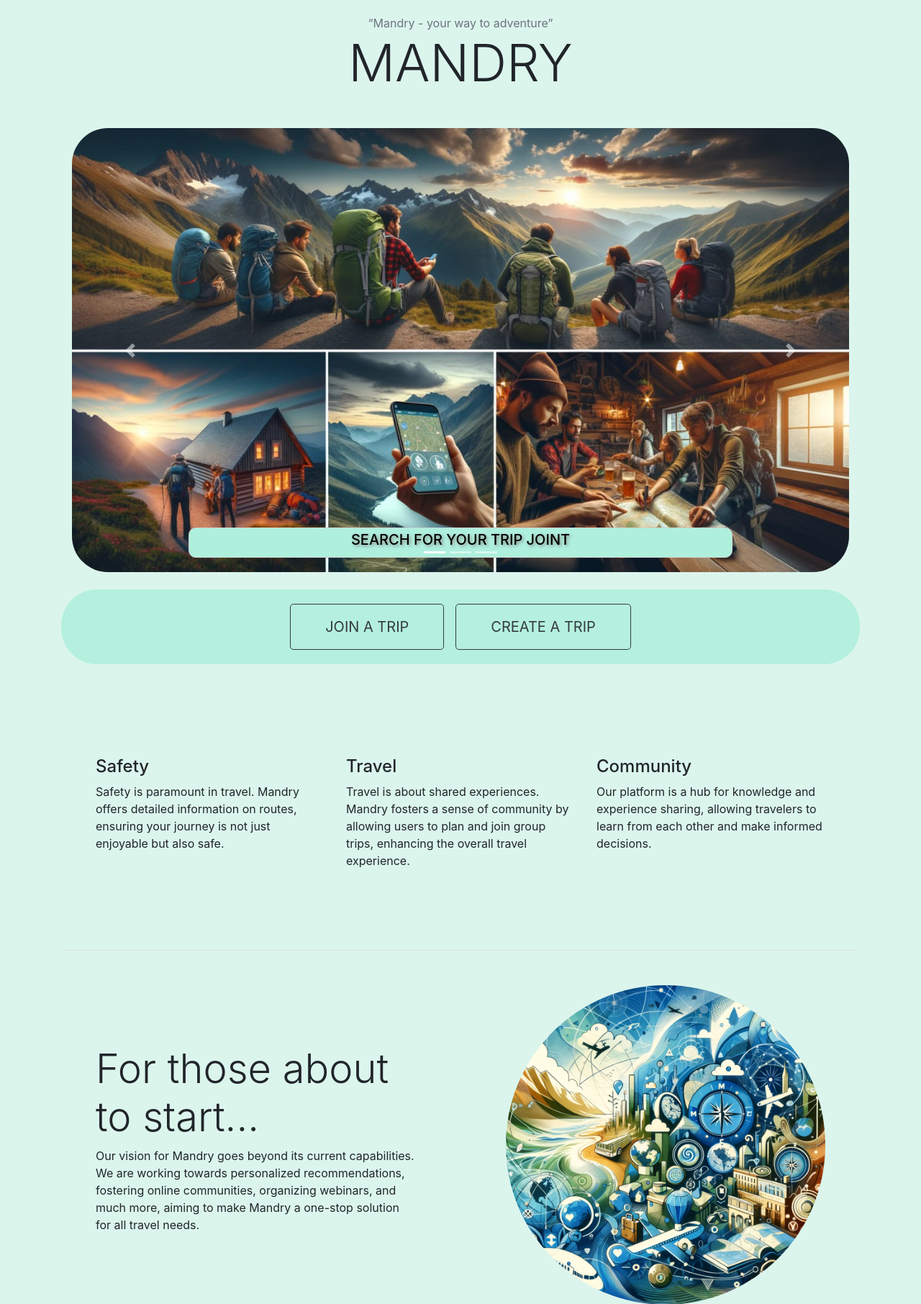
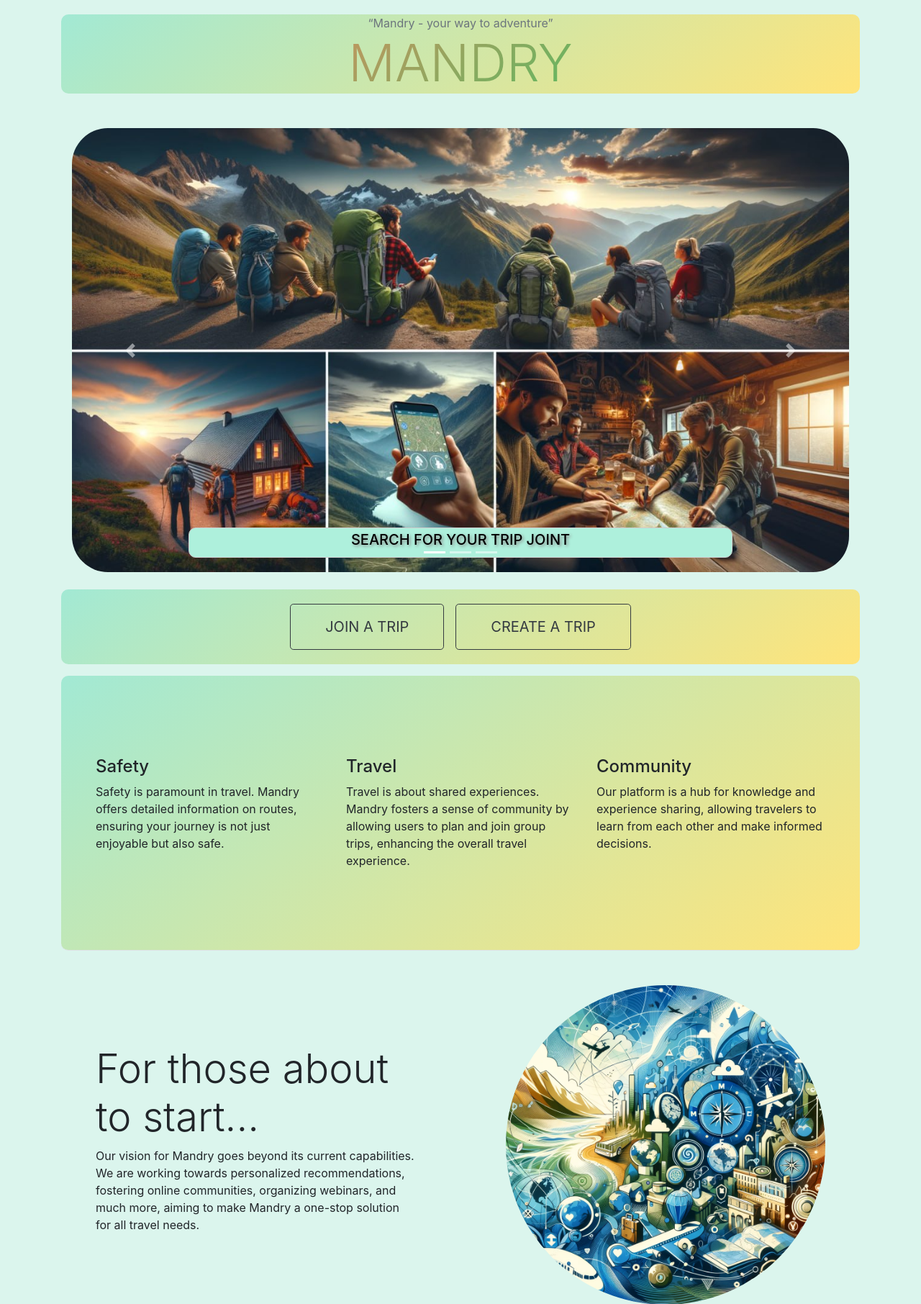
Before and after one commit to yurakuzo/mandry-app, a Django app: page / in a window 1280 px wide. Shown: the part 60-1872 px from the top of the page at 72% size. Run offline with Django 4.2, Linux system fonts and the light colour scheme; parts of the project's set-up code (start-up, migrations or seed data) failed here and were passed over; some libraries are stand-ins or nearby versions.

Commit message:
SUP-61: Updated main page (#40)

```diff
--- a/static/css/styles.css
+++ b/static/css/styles.css
@@ -230,3 +230,25 @@ textarea.form-control, input.form-control {
     border-color: #6c757d;
     color: #fff;
 }
+
+.gradient-background {
+    border-radius: 10px;
+    background: linear-gradient(145deg, #a2e9d4, #ffe47a);
+    width: auto;
+}
+
+.gradient-background-reversed {
+    border-radius: 10px;
+    background: linear-gradient(275deg, #ffe47a, #a2e9d4, );
+    width: auto;
+}
+
+.text-gradient {
+    background: linear-gradient(145deg, rgb(192, 150, 95), rgb(96, 184, 96));
+    -webkit-background-clip: text;
+    color: transparent;
+}
+
+.section-padding {
+    padding: 20px 0;
+}
--- a/templates/index.html
+++ b/templates/index.html
@@ -1,11 +1,9 @@
 {% extends "base.html" %}
 
 {% block content %}
-
-    <div class="text-center text-xxl-start">
+    <div class="text-center text-xxl-start gradient-background">
         <div class="fs-3 fw-light text-muted">“Mandry - your way to adventure”</div>
         <h1 class="display-3 fw-bolder mb-5"><span class="text-gradient d-inline">MANDRY</span></h1>
-
     </div>
 
     <link rel="stylesheet" href="https://maxcdn.bootstrapcdn.com/bootstrap/4.5.2/css/bootstrap.min.css">
@@ -60,29 +58,18 @@
         </div>
     </div>
 
-
-
-
-
-    <div class="d-grid gap-3 d-sm-flex justify-content-sm-center justify-content-xxl-start mb-3" style="background-color: rgb(180, 240, 221); width: 100%; padding: 20px; border-radius: 50px;">
+    <div class="d-grid gap-3 d-sm-flex justify-content-sm-center justify-content-xxl-start mb-3 gradient-background" style="background-color: rgb(180, 240, 221); width: 100%; padding: 20px;">
         <a class="btn btn-outline-dark btn-lg px-5 py-3 fs-6 fw-bolder mr-3" href={% url "all_trips" %}>JOIN A TRIP</a>
         <a class="btn btn-outline-dark btn-lg px-5 py-3 fs-6 fw-bolder" href={% url "create_trip" %}>CREATE A TRIP</a>
     </div>
 
-
-
-      <!-- Підключення скриптів Bootstrap JS та Popper.js -->
-      <script src="https://code.jquery.com/jquery-3.5.1.slim.min.js"></script>
-      <script src="https://cdn.jsdelivr.net/npm/@popperjs/core@2.11.6/dist/umd/popper.min.js"></script>
-      <script src="https://maxcdn.bootstrapcdn.com/bootstrap/4.5.2/js/bootstrap.min.js"></script>
-
-
-
-
-
+    <!-- Підключення скриптів Bootstrap JS та Popper.js -->
+    <script src="https://code.jquery.com/jquery-3.5.1.slim.min.js"></script>
+    <script src="https://cdn.jsdelivr.net/npm/@popperjs/core@2.11.6/dist/umd/popper.min.js"></script>
+    <script src="https://maxcdn.bootstrapcdn.com/bootstrap/4.5.2/js/bootstrap.min.js"></script>
 
     <!-- Features section-->
-    <section class="py-5 border-bottom" id="features">
+    <section class="py-5 border-bottom gradient-background" id="features">
         <div class="container px-5 my-5">
             <div class="row gx-5">
                 <div class="col-lg-4 mb-5 mb-lg-0">
@@ -133,10 +120,9 @@
         </div>
     </div>
 
-
     <!-- Pricing section-->
-    <section class="bg-light py-5 border-bottom" style="border-radius: 50px;">
-        <div class="container px-5 my-5">
+    <section class="bg-light py-5 border-bottom gradient-background-reversed" style="border-radius: 50px;">
+        <div class="container px-5 my-5 ">
             <div class="text-center mb-5">
                 <h2 class="fw-bolder">Pay as you grow</h2>
                 <p class="lead mb-0">Choose your plan</p>
@@ -183,6 +169,7 @@
                         </div>
                     </div>
                 </div>
+
                 <!-- Pricing card pro-->
                 <div class="col-lg-6 col-xl-4">
                     <div class="card mb-5 mb-xl-0">
@@ -226,13 +213,9 @@
                         </div>
                     </div>
                 </div>
-                <!-- Pricing card enterprise-->
-
             </div>
         </div>
     </section>
-
-
 
     <!-- Testimonials section-->
     <section class="py-5 border-bottom">
@@ -322,9 +305,4 @@
     </div>
   </div>
   <!-- Gallery -->
-
-
-
-
-
 {% endblock %}
```
Also changed, not shown: media/profile_images/tripimg.jpg (deleted), media/trip_images/default_trip_image.jpg, media/trip_images/favicon.ico (deleted), media/trip_images/tripimg.jpg (deleted).
